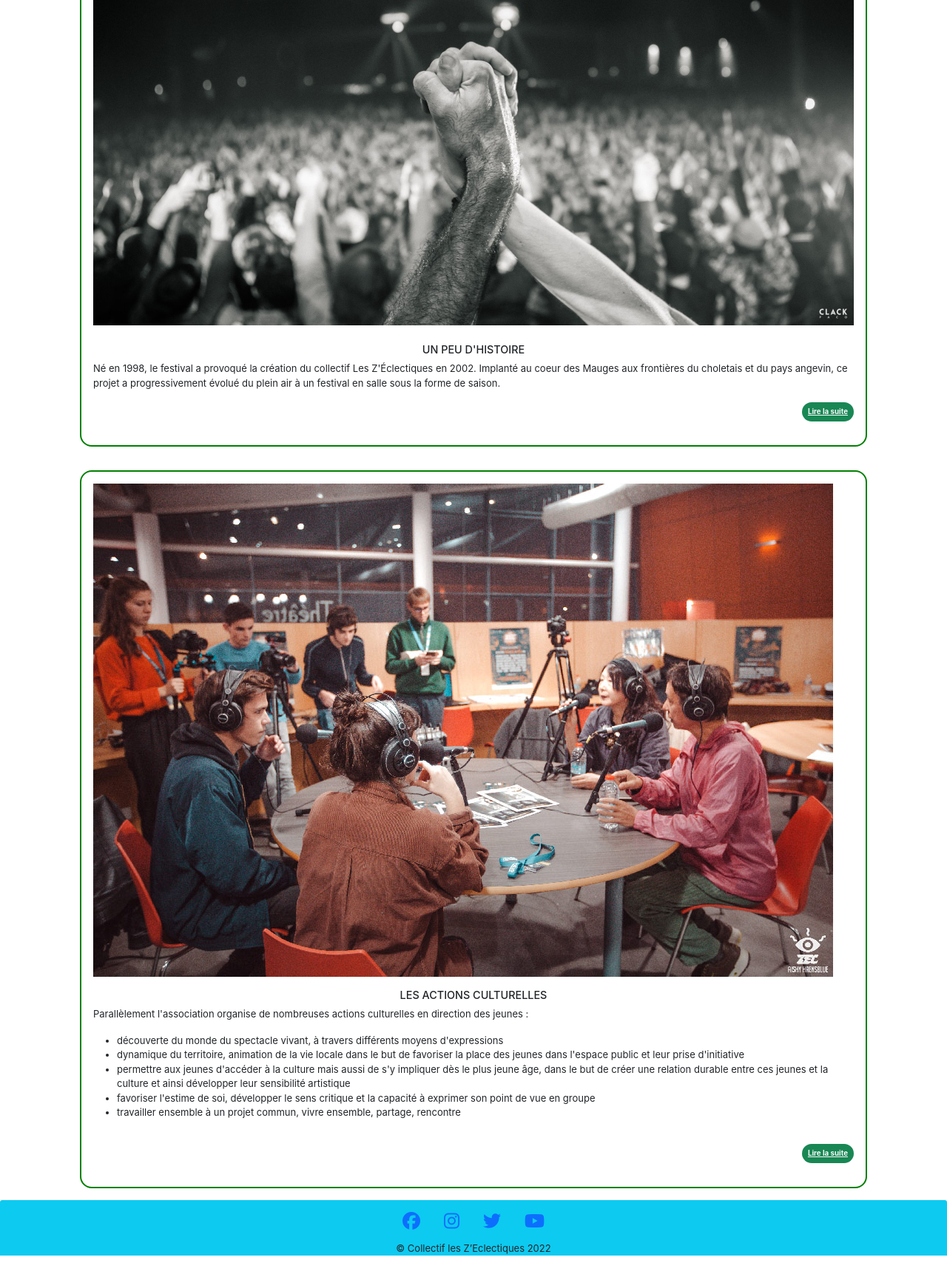
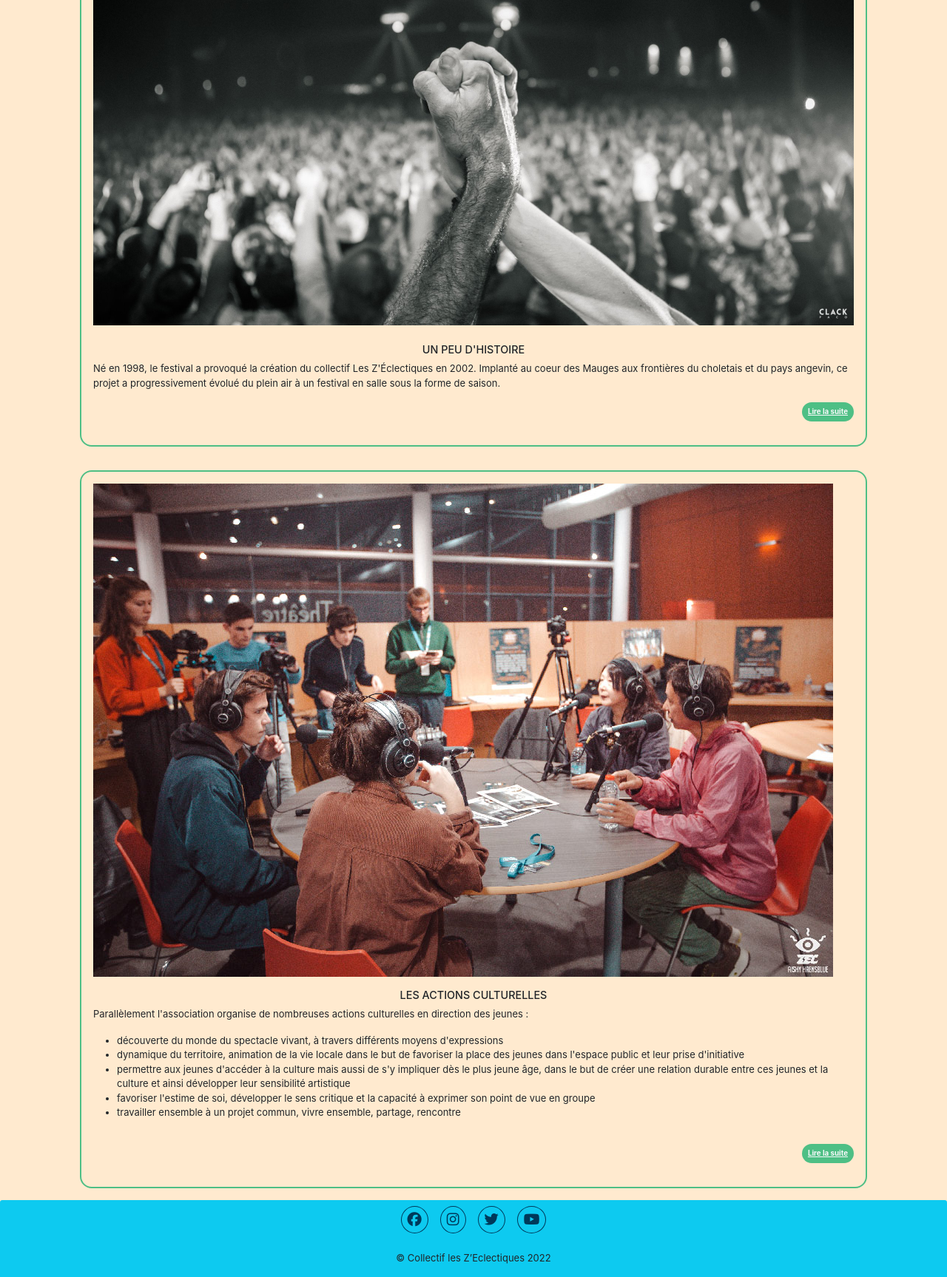
Before and after one commit to Willysmile/eval_html_css, a plain HTML site: page index.html in a window 1280 px wide. Shown: the part 412-2139 px from the top of the page at 74% size. Before the commit the page ends 2110 px from the top, so only its background shows below. Drawn offline with nearby package versions, Linux system fonts and the light colour scheme.

Commit message:
Adjustment mainpage CSS

```diff
--- a/assets/css/style.css
+++ b/assets/css/style.css
@@ -1,12 +1,16 @@
+/***************** Bootstrap ********************/
+
+.badge{
+  background-color: #4EBF85;
+}
+
 body {
   margin : 0;
   padding : 0;
   font-family: -apple-system, BlinkMacSystemFont, 'Segoe UI', Roboto, Oxygen, Ubuntu, Cantarell, 'Open Sans', 'Helvetica Neue', sans-serif;
   font-size: small;
+  background-color: #FFEACF;
 }
-
-
-
 
 h1{
   font-size: 1.3rem;
@@ -24,6 +28,10 @@ h2{
 
 .nav-item{
   text-align: center;
+}
+
+.nav-item{
+  font-size: 1rem;
 }
 
 .navbar-brand{
@@ -44,14 +52,14 @@ h2{
 .actionsCulturelles{
   display:flex;
   flex-direction: column;
-  border: 2px solid green;
+  border: 2px solid #4EBF85;
   border-radius: 1rem;
   padding:1rem;
   margin: 1rem 0 1rem 0;
 }
 
 .history{
-  border: 2px solid green;
+  border: 2px solid #4EBF85;
   border-radius: 1rem;
   padding:1rem;
   margin: 1rem 0 1rem 0;
@@ -76,12 +84,18 @@ footer{
 
 .copyright{
   display:flex;
-  margin: 0 auto
+  margin: 0 auto;
+  padding: 1rem;
 }
+
 
 
 /* Font Awesome Icon */
 .fab{
-  font-size: 1.5rem;
-  padding: 1rem;
+  font-size: 1.2rem;
+  padding: 0.5rem;
+  margin: 0.5rem;
+  color: #00395A;
+  border: 1px solid #00395A;
+  border-radius: 50%;
 }
--- a/index.html
+++ b/index.html
@@ -73,9 +73,9 @@
           progressivement évolué du plein air à un festival en salle sous la
           forme de saison.</p>
            <span class="d-flex justify-content-end">
-             <a href="#historyCollapse" data-bs-toggle="collapse" class="badge rounded-pill text-light bg-success p-2 ">Lire la suite</a>
+             <a href="#historyCollapse" data-bs-toggle="collapse" class="badge rounded-pill text-light p-2  ">Lire la suite</a>
             </span>
-          <div id="historyCollapse" class="collapse">
+          <div id="historyCollapse" class="collapse mt-3">
             <h2> ÉVÈNEMENTS MUSICAUX ÉCLECTIQUES, CONVIVIAUX ET
               ÉCO-CITOYENS </h2>
               <p>Nourri d'un travail en équipe et en partenariat avec les
@@ -89,7 +89,7 @@
             <p>Depuis 2017, 4 rendez-vous sont proposés dans l'année: La
             collection automne // curieuse et populaire La collection hiver //
             précieuse et intimiste La collection printemps // tendance et
-            alternative La collection été // secrète et surprenante</p> <h2 class="h6">UNE PLACE
+            alternative La collection été // secrète et surprenante</p> <h2>UNE PLACE
             PARTICULIÈRE RÉSERVÉE À L’EXPOSITION DES ARTISTES EN DÉVELOPPEMENT ET
             AUX ESTHÉTIQUES LES MOINS DIFFUSÉES</h2> C’est en quelque sorte la marque
             de fabrique de ce festival qui a toujours tenté un savant mélange
@@ -118,7 +118,7 @@
           </p>
 
               <span class=" d-flex justify-content-end ">
-                <a href="#actionsCollapse" data-bs-toggle="collapse" class="badge rounded-pill text-light bg-success p-2" >Lire la suite</a>
+                <a href="#actionsCollapse" data-bs-toggle="collapse" class="badge rounded-pill text-light p-2" >Lire la suite</a>
               </span>
           <div id="actionsCollapse" class="collapse">
             <p><h2> ACTIONS MENÉES</h2>
```
